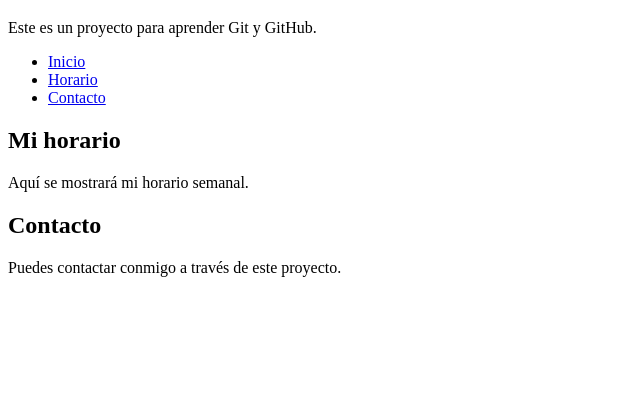
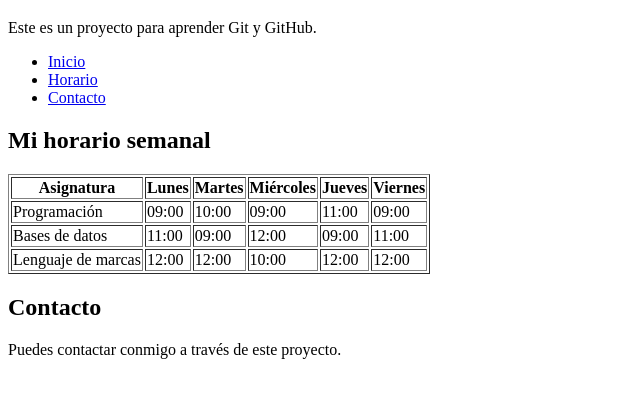
Before and after one commit to darlanzonly/mi-web-git, a plain HTML site: page index.html in a window 1280 px wide. Shown: the part 61-458 px from the top of the page, without its empty margins (0-640 px from the left). Drawn offline with Linux system fonts and the light colour scheme.

Commit message:
Añadir tabla de horario semanal

```diff
--- a/index.html
+++ b/index.html
@@ -21,10 +21,53 @@
     </header>
 
     <main>
+
         <section id="horario">
-            <h2>Mi horario</h2>
-            <p>Aquí se mostrará mi horario semanal.</p>
+            <h2>Mi horario semanal</h2>
+
+            <table border="1">
+                <thead>
+                    <tr>
+                        <th>Asignatura</th>
+                        <th>Lunes</th>
+                        <th>Martes</th>
+                        <th>Miércoles</th>
+                        <th>Jueves</th>
+                        <th>Viernes</th>
+                    </tr>
+                </thead>
+
+                <tbody>
+                    <tr>
+                        <td>Programación</td>
+                        <td>09:00</td>
+                        <td>10:00</td>
+                        <td>09:00</td>
+                        <td>11:00</td>
+                        <td>09:00</td>
+                    </tr>
+
+                    <tr>
+                        <td>Bases de datos</td>
+                        <td>11:00</td>
+                        <td>09:00</td>
+                        <td>12:00</td>
+                        <td>09:00</td>
+                        <td>11:00</td>
+                    </tr>
+
+                    <tr>
+                        <td>Lenguaje de marcas</td>
+                        <td>12:00</td>
+                        <td>12:00</td>
+                        <td>10:00</td>
+                        <td>12:00</td>
+                        <td>12:00</td>
+                    </tr>
+                </tbody>
+            </table>
         </section>
+
 
         <section id="contacto">
             <h2>Contacto</h2>
```
